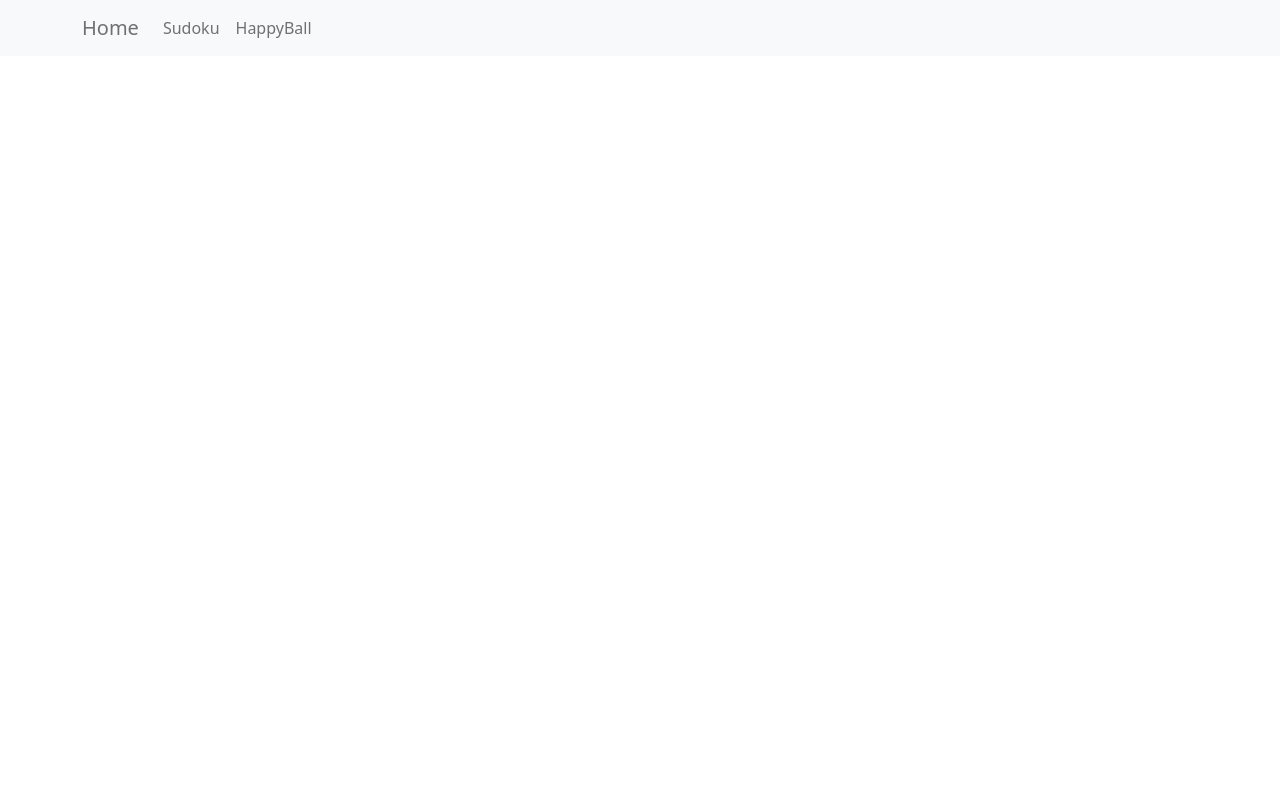
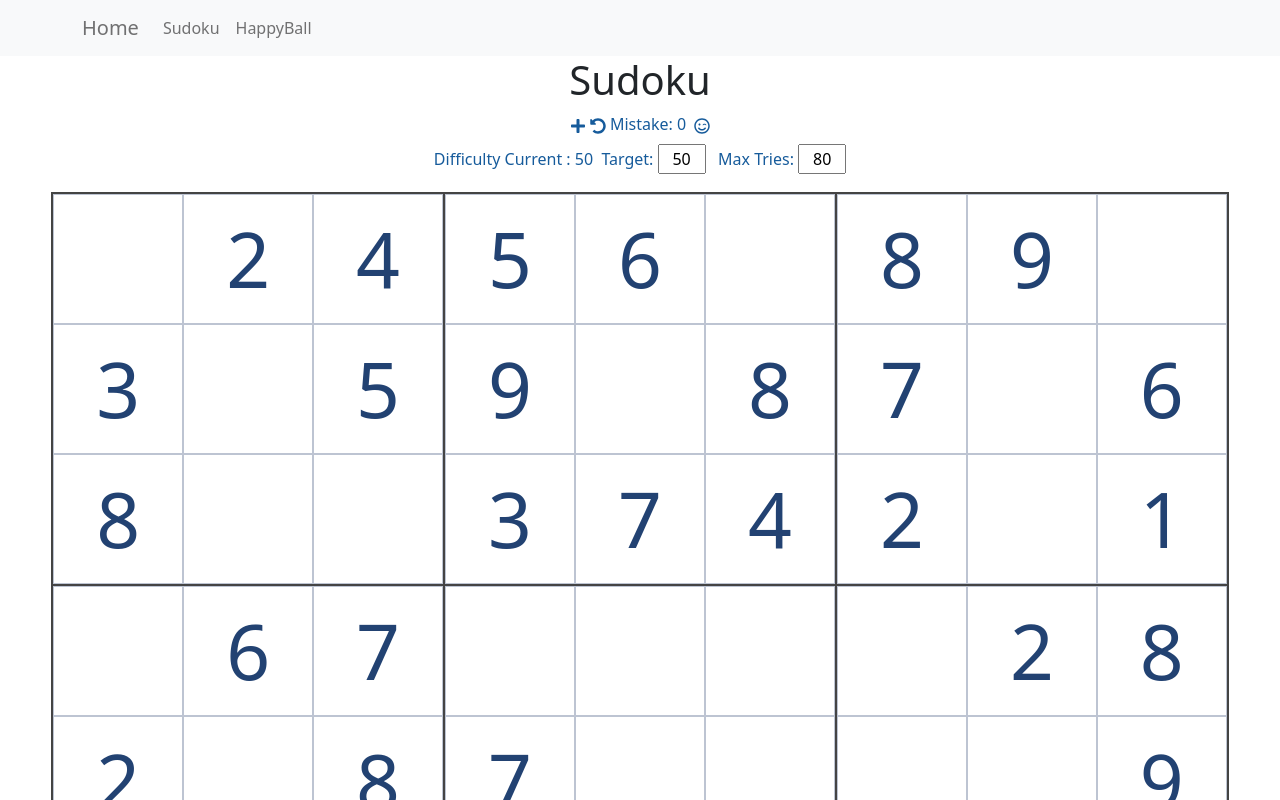
Before and after one commit to indestinee/js-fun, a React (Create React App) app: page / in a window 1280 px wide. Shown: the top 800 px of the page. Built offline with nearby package versions, Linux system fonts and the light colour scheme.

Commit message:
refine sudoku

```diff
--- a/src/App.tsx
+++ b/src/App.tsx
@@ -31,10 +31,10 @@ function App() {
     <div>
       <Navigation/>
       <Routes>
+        <Route path="/" element={<Sudoku />}/>
         <Route path="/js-fun" element={<Sudoku />}/>
         <Route path="/js-fun/sudoku" element={<Sudoku/>}/>
         <Route path="/js-fun/happy-ball" element={<HappyBall/>}/>
-        <Route path="*" element={<HappyBall/>}/>
       </Routes>
     </div>
   );
--- a/src/common/constants.ts
+++ b/src/common/constants.ts
@@ -1,6 +1,6 @@
 export const Constants = {
   empty: -1,
   maxStep: 1000000,
-  initialDifficulty: 50,
-  defaultStep: 100,
+  defaultDifficulty: 50,
+  defaultMaxTries: 80,
 };
--- a/src/common/interfaces.ts
+++ b/src/common/interfaces.ts
@@ -1,6 +1,11 @@
 export interface UpdateCountParam {
   index: number,
   value: number,
+}
+
+export interface NewGameParam {
+  maxTries: number,
+  target: number,
 }
 
 export interface ClearDraftParam {
--- a/src/features/sudoku/gameBoard/index.tsx
+++ b/src/features/sudoku/gameBoard/index.tsx
@@ -22,20 +22,23 @@ const calculate = (i: number, j: number) => {
 export const GameBoard = () => {
   const dispatch = useAppDispatch();
 
-  useEffect(() => {
-    dispatch(newGame(difficulty));
-  }, []);
+  useEffect(() => createNewGame(difficulty, maxTries), []);
+
+  const createNewGame = (difficulty: number, maxTries: number) => {
+    dispatch(newGame({target: difficulty, maxTries}));
+  };
 
   const {mistakes} = useAppSelector((state: RootState) => state.sudoku);
   const currentDifficulty = useAppSelector(
     (state: RootState) => state.sudoku?.gameState.difficulty);
-  const [difficulty, setDifficulty] = useState(Constants.initialDifficulty);
+  const [difficulty, setDifficulty] = useState(Constants.defaultDifficulty);
+  const [maxTries, setMaxTries] = useState(Constants.defaultMaxTries);
 
   return (
     <div className="game-board">
       <div className='action-pad'>
         <div className='action-button'
-          onClick={() => dispatch(newGame(difficulty))}>
+          onClick={() => createNewGame(difficulty, maxTries)}>
           <FaPlus />
         </div> &nbsp;
         <div className='action-button' onClick={() => dispatch(revert())}>
@@ -48,8 +51,12 @@ export const GameBoard = () => {
       </div>
       <div className='action-pad'>
         <div className='normal'>
+          <span>
           Difficulty Current : {currentDifficulty} &nbsp;
-          Target:
+          </span>
+
+          <span>
+          Target:&nbsp;
             <input className='input-pad'
               value={difficulty}
               onChange={(event) => {
@@ -57,6 +64,18 @@ export const GameBoard = () => {
                 setDifficulty(Number.isNaN(val) ? 0 : val);
               }}
             />
+          </span>
+          &nbsp;&nbsp;&nbsp;
+          <span>
+          Max Tries:&nbsp;
+            <input className='input-pad'
+              value={maxTries}
+              onChange={(event) => {
+                const val = parseInt(event.target.value);
+                setMaxTries(Number.isNaN(val) ? 0 : val);
+              }}
+            />
+          </span>
         </div>
       </div>
       <Spacing marginBottom='1rem' />
--- a/src/features/sudoku/utils/initializeGame.ts
+++ b/src/features/sudoku/utils/initializeGame.ts
@@ -28,12 +28,11 @@ export const defaultState = () => {
     mistakes: 0,
   };
 
-  console.log('initial state:', state);
   return state;
 };
 
-export const initializeGame = (maxTries: number = 50, target: number = 20) => {
-  console.log('initializing game...');
+export const initializeGame = (maxTries: number, target: number) => {
+  console.log(`initializing game with maxTries: ${maxTries} target: ${target}`);
   const result = generateSudoku(maxTries, target);
 
   if (!result) {
@@ -69,6 +68,5 @@ export const initializeGame = (maxTries: number = 50, target: number = 20) => {
     mistakes: 0,
   };
 
-  console.log('initial state:', state);
   return state;
 };
--- a/src/features/sudoku/utils/sudokuGeneration/generation.ts
+++ b/src/features/sudoku/utils/sudokuGeneration/generation.ts
@@ -47,17 +47,22 @@ export const generateSudoku = (maxTries: number = 50, target: number = 50) => {
 
   let keep = 81;
   let curAnswer = answer;
+  let decay = 1;
   for (let i = 0; i < maxTries; i++) {
-    const step = Math.min(keep - target, Math.floor(keep / 10));
+    const step = Math.min(keep - target,
+      Math.max(1, Math.floor(keep / 10 / decay)));
     if (step <= 0) {
       break;
     }
+    console.log('round', i, 'next step', step, keep, target, decay);
     try {
       const nextAnswer = curAnswer.generateNewAnswers(keep - step);
       if (dlx.solve(nextAnswer, 2) == 1) {
         keep -= step;
         curAnswer = nextAnswer;
+        decay = 1;
       }
+      decay += 1;
     } catch (e) {
       console.log(e);
       continue;
@@ -66,9 +71,7 @@ export const generateSudoku = (maxTries: number = 50, target: number = 50) => {
       break;
     }
   }
-  console.log(`size: ${keep}, target: ${target}`);
-  console.log('puzzle:', curAnswer.dumpInline());
-  console.log('answer:', answer.dumpInline());
+  console.log('sudoku puzzle:', {answer, puzzle: curAnswer, keep});
   return {
     answer,
     puzzle: curAnswer,
--- a/src/redux/sudokuSlice.ts
+++ b/src/redux/sudokuSlice.ts
@@ -1,7 +1,7 @@
 import {createSlice, PayloadAction} from '@reduxjs/toolkit';
-import {Constants} from '../common/constants';
 import {
   ClearDraftParam,
+  NewGameParam,
   SudokuSquareState,
   UpdateCountParam,
 } from '../common/interfaces';
@@ -47,9 +47,9 @@ export const sudokuSlice = createSlice({
       state.gameStateHistory.pop();
       state.gameState = state.gameStateHistory[state.gameStateHistory.length-1];
     },
-    newGame: (state, action: PayloadAction<number>) => {
+    newGame: (state, action: PayloadAction<NewGameParam>) => {
       Object.assign(state,
-        initializeGame(Constants.defaultStep, action.payload));
+        initializeGame(action.payload.maxTries, action.payload.target));
     },
   },
 });
```
Lines whose indentation alone changed are shown as unchanged.
